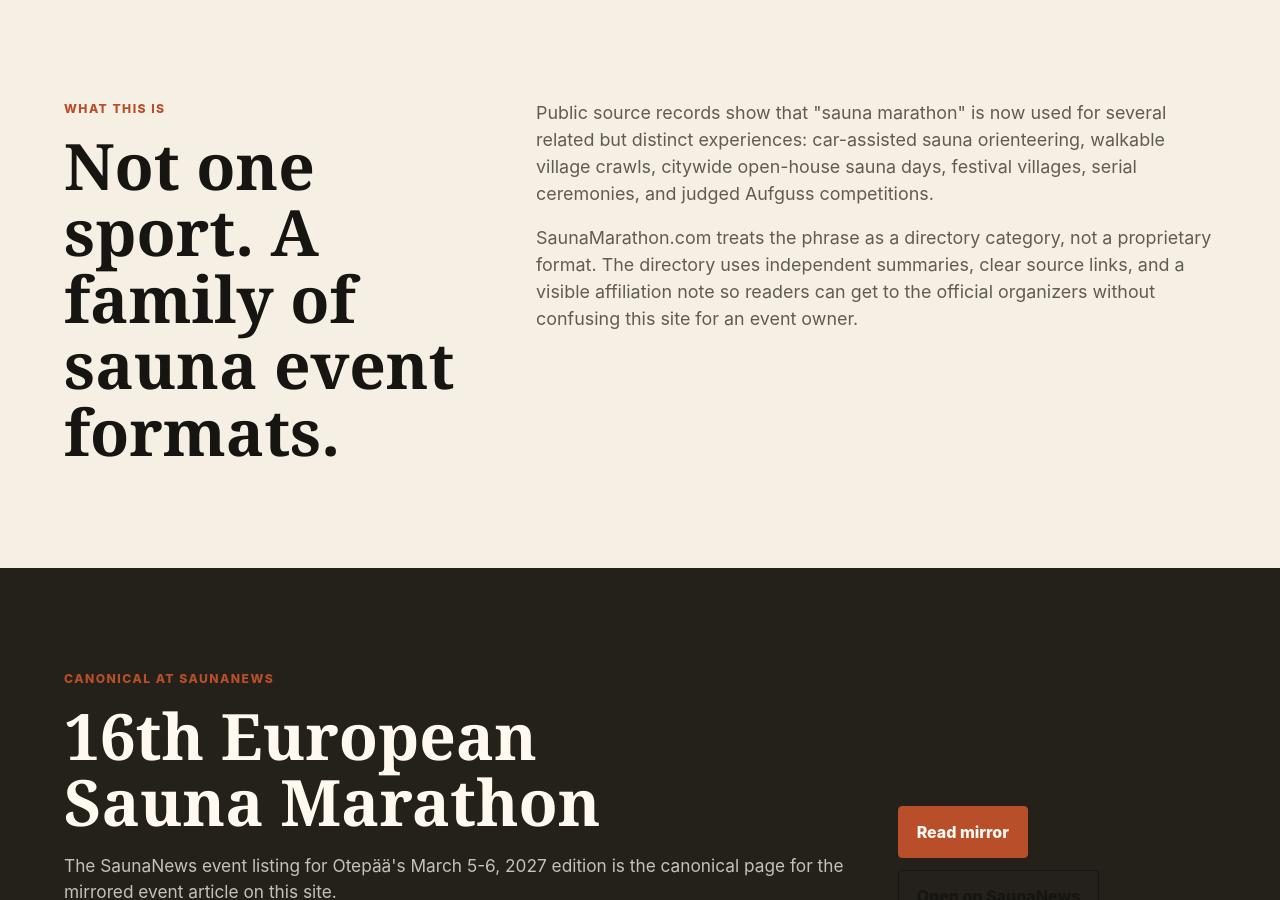
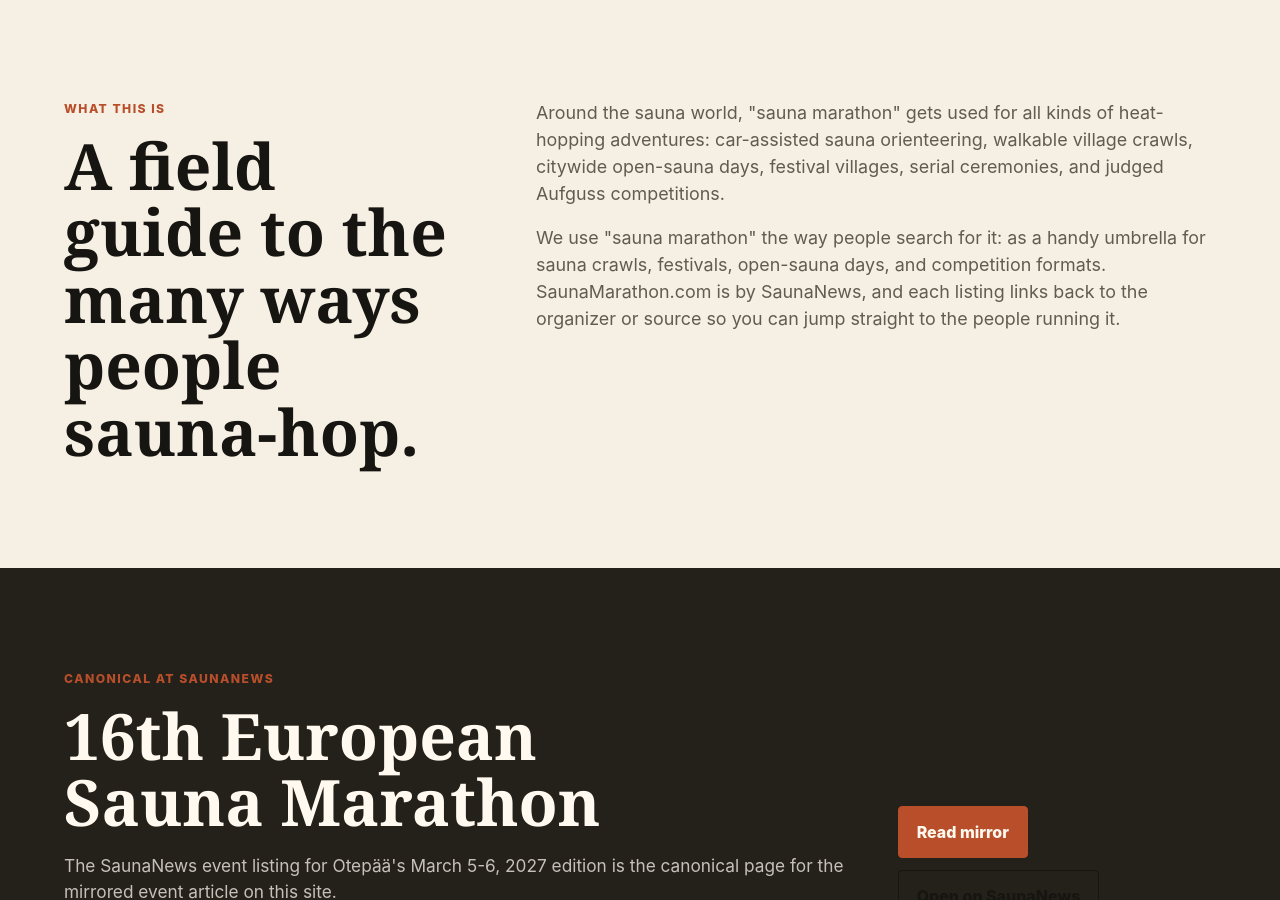
Before and after one commit to recoupergy/saunamarathon, a plain HTML site: page index.html in a window 1280 px wide. Shown: the part 942-1842 px from the top of the page. Drawn offline with Linux system fonts and the light colour scheme.

Commit message:
Soften directory category copy

```diff
--- a/index.html
+++ b/index.html
@@ -91,11 +91,11 @@
     <section class="intro-section section-grid">
       <div>
         <p class="eyebrow">What this is</p>
-        <h2>Not one sport. A family of sauna event formats.</h2>
+        <h2>A field guide to the many ways people sauna-hop.</h2>
       </div>
       <div class="intro-copy">
-        <p>Public source records show that "sauna marathon" is now used for several related but distinct experiences: car-assisted sauna orienteering, walkable village crawls, citywide open-house sauna days, festival villages, serial ceremonies, and judged Aufguss competitions.</p>
-        <p>SaunaMarathon.com treats the phrase as a directory category, not a proprietary format. The directory uses independent summaries, clear source links, and a visible affiliation note so readers can get to the official organizers without confusing this site for an event owner.</p>
+        <p>Around the sauna world, "sauna marathon" gets used for all kinds of heat-hopping adventures: car-assisted sauna orienteering, walkable village crawls, citywide open-sauna days, festival villages, serial ceremonies, and judged Aufguss competitions.</p>
+        <p>We use "sauna marathon" the way people search for it: as a handy umbrella for sauna crawls, festivals, open-sauna days, and competition formats. SaunaMarathon.com is by SaunaNews, and each listing links back to the organizer or source so you can jump straight to the people running it.</p>
       </div>
     </section>
 
```
